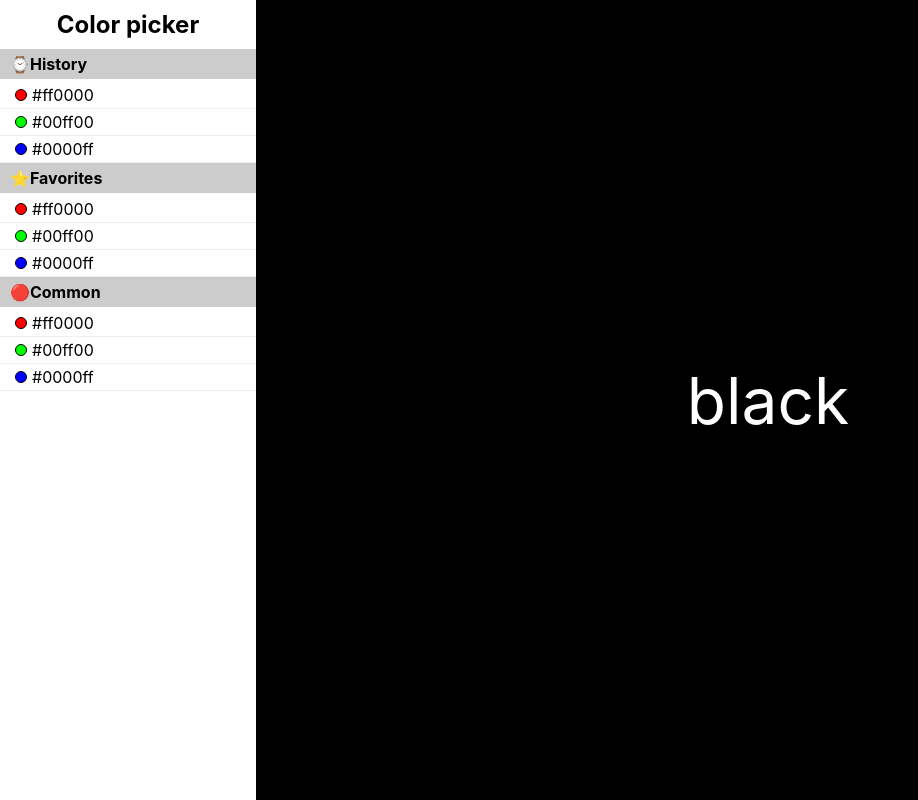
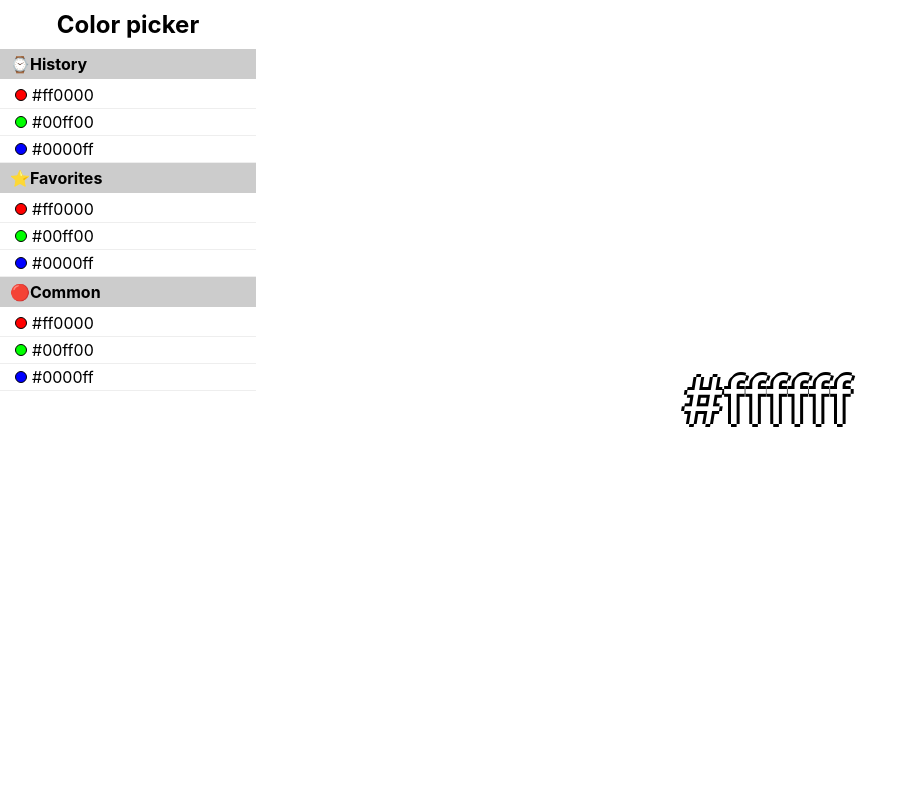
Before and after one commit to guido-z/color-picker, a React (Create React App) app: page / in a window 1280 px wide. Shown: the whole page, without its empty margins (0-918 px from the left). Built offline with nearby package versions, Linux system fonts and the light colour scheme.

Commit message:
update default color

```diff
--- a/src/App.js
+++ b/src/App.js
@@ -9,7 +9,7 @@ class App extends Component {
     super();
 
     this.state = {
-      selectedColor: 'black'
+      selectedColor: '#ffffff'
     };
 
     this.handleColorSelection = this.handleColorSelection.bind(this);
```
